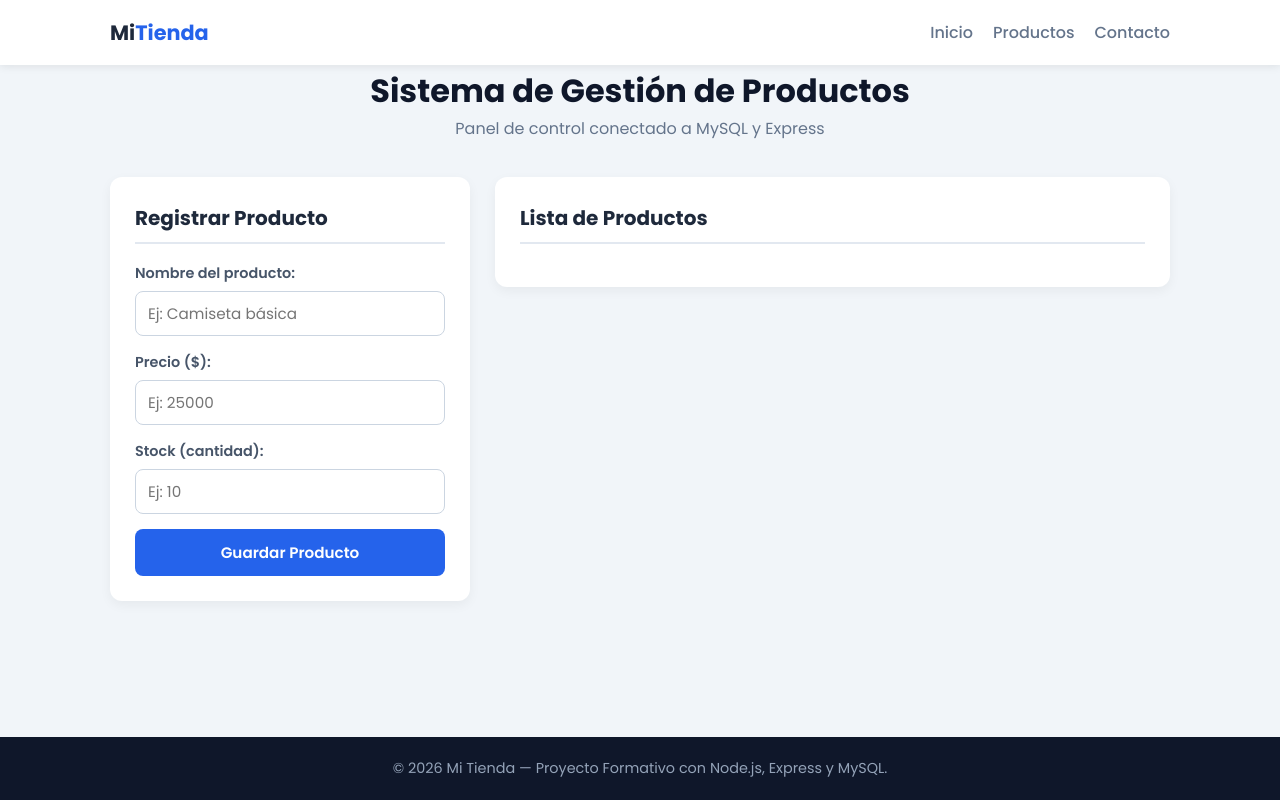
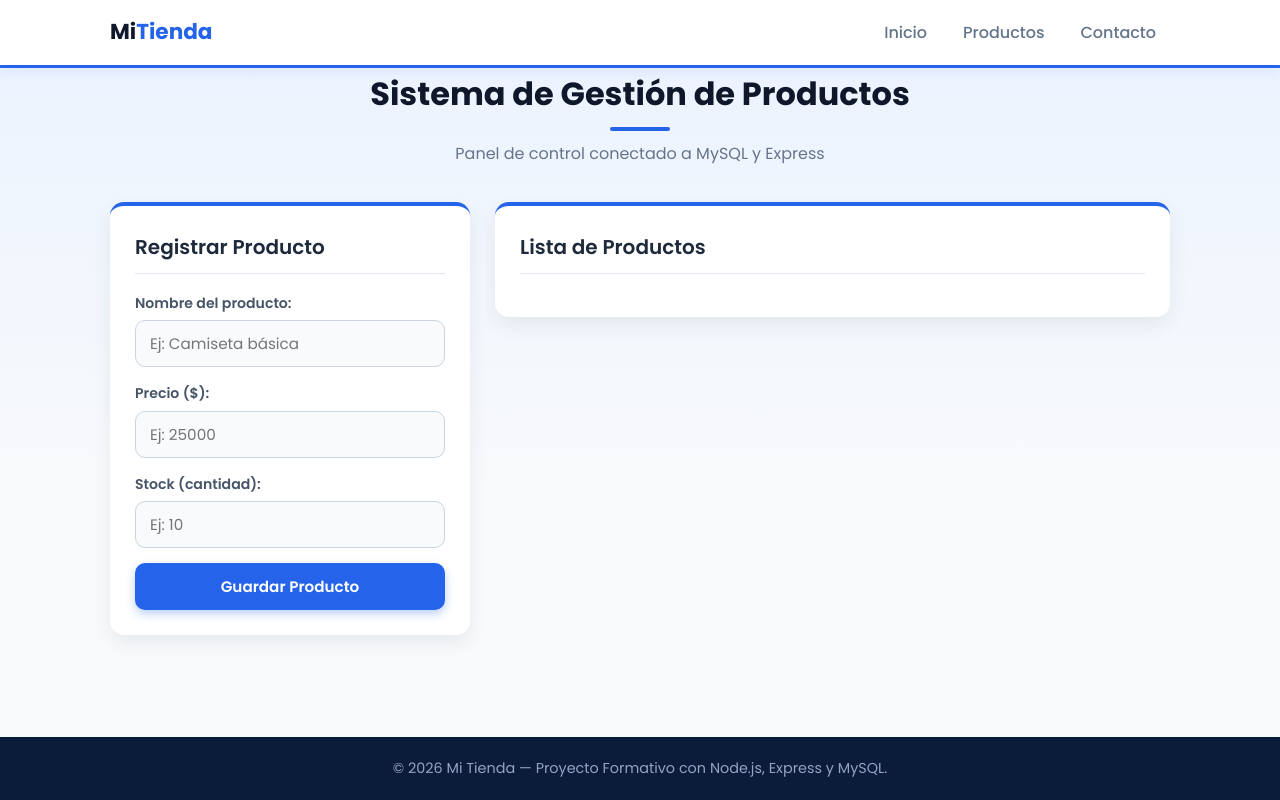
Before and after one commit to Cyber-TL/proyecto_bd, a plain HTML site: page frontend/index.html in a window 1280 px wide. Drawn offline with Linux system fonts and the light colour scheme; no server answers.

Commit message:
Proyecto a produccion

```diff
--- a/backend/package.json
+++ b/backend/package.json
@@ -12,6 +12,7 @@
   "type": "commonjs",
   "dependencies": {
     "cors": "^2.8.6",
+    "dotenv": "^18.0.8",
     "express": "^5.2.1",
     "mysql2": "^3.24.5",
     "nodemon": "^3.1.14"
--- a/frontend/estilos.css
+++ b/frontend/estilos.css
@@ -1,3 +1,17 @@
+/* =========================================================
+   estilos.css — Mi Tienda · Contacto (mensajes) · azul
+   ========================================================= */
+
+:root {
+    --azul: #2563eb;
+    --azul-oscuro: #1d4ed8;
+    --azul-claro: #dbeafe;
+    --texto: #0f172a;
+    --gris: #64748b;
+    --borde: #e2e8f0;
+    --peligro: #dc2626;
+}
+
 * {
     margin: 0;
     padding: 0;
@@ -6,7 +20,8 @@
 
 body {
     font-family: 'Poppins', Arial, sans-serif;
-    background-color: #f1f5f9;
+    background: linear-gradient(180deg, #eaf2ff 0%, #f8fafc 60%);
+    background-attachment: fixed;
     color: #1e293b;
     line-height: 1.6;
     min-height: 100vh;
@@ -16,14 +31,16 @@ body {
 
 .contenedor {
     width: 100%;
-    max-width: 1100px;
+    max-width: 900px;
     margin: 0 auto;
     padding: 0 20px;
 }
 
+/* --- Navbar --- */
 .navbar {
     background-color: #ffffff;
-    box-shadow: 0 2px 8px rgba(0, 0, 0, 0.08);
+    border-bottom: 3px solid var(--azul);
+    box-shadow: 0 4px 12px rgba(37, 99, 235, 0.08);
     position: sticky;
     top: 0;
     z-index: 10;
@@ -34,36 +51,41 @@ body {
     justify-content: space-between;
     align-items: center;
     height: 65px;
+    max-width: 1100px;
 }
 
 .logo {
-    font-size: 1.3rem;
+    font-size: 1.35rem;
     font-weight: 700;
     text-decoration: none;
-    color: #1e293b;
+    color: var(--texto);
 }
 
 .logo strong {
-    color: #2563eb;
+    color: var(--azul);
 }
 
 .nav-links {
     display: flex;
-    gap: 20px;
+    gap: 8px;
 }
 
 .nav-links a {
     text-decoration: none;
-    color: #64748b;
+    color: var(--gris);
     font-weight: 500;
-    transition: color 0.2s;
+    padding: 6px 14px;
+    border-radius: 999px;
+    transition: color 0.2s, background-color 0.2s;
 }
 
 .nav-links a:hover,
 .nav-links a.activo {
-    color: #2563eb;
+    color: var(--azul);
+    background-color: var(--azul-claro);
 }
 
+/* --- Principal --- */
 main {
     flex: 1;
     padding: 40px 20px;
@@ -71,226 +93,47 @@ main {
 
 .encabezado-principal {
     text-align: center;
-    margin-bottom: 35px;
+    margin-bottom: 30px;
 }
 
 .encabezado-principal h1 {
     font-size: 2rem;
-    color: #0f172a;
+    font-weight: 700;
+    color: var(--texto);
+}
+
+.encabezado-principal h1::after {
+    content: "";
+    display: block;
+    width: 60px;
+    height: 4px;
+    margin: 8px auto 0;
+    background-color: var(--azul);
+    border-radius: 999px;
 }
 
 .encabezado-principal p {
-    color: #64748b;
-    font-size: 1rem;
+    color: var(--gris);
+    margin-top: 10px;
 }
 
-.panel-tienda {
-    display: grid;
-    grid-template-columns: 360px 1fr;
-    gap: 25px;
-    align-items: start;
-    margin-bottom: 35px;
-}
-
+/* --- Tarjeta --- */
 .tarjeta {
     background-color: #ffffff;
-    border-radius: 12px;
-    padding: 25px;
-    box-shadow: 0 4px 12px rgba(0, 0, 0, 0.05);
-    margin-bottom: 25px;
-}
-
-.panel-tienda .tarjeta {
-    margin-bottom: 0;
+    border-radius: 14px;
+    border-top: 4px solid var(--azul);
+    padding: 28px;
+    box-shadow: 0 8px 20px rgba(15, 23, 42, 0.07);
+    margin-bottom: 28px;
 }
 
 .tarjeta h2 {
-    font-size: 1.25rem;
+    font-size: 1.2rem;
+    font-weight: 600;
     color: #1e293b;
     margin-bottom: 18px;
-    border-bottom: 2px solid #e2e8f0;
-    padding-bottom: 8px;
-}
-
-form {
-    display: flex;
-    flex-direction: column;
-    gap: 15px;
-}
-
-.campo {
-    display: flex;
-    flex-direction: column;
-    gap: 6px;
-}
-
-.fila-contacto {
-    display: grid;
-    grid-template-columns: 1fr 1fr;
-    gap: 15px;
-}
-
-label {
-    font-size: 0.9rem;
-    font-weight: 600;
-    color: #475569;
-}
-
-input,
-textarea {
-    font-family: inherit;
-    font-size: 0.95rem;
-    padding: 10px 12px;
-    border: 1px solid #cbd5e1;
-    border-radius: 8px;
-    outline: none;
-    transition: border-color 0.2s, box-shadow 0.2s;
-}
-
-textarea {
-    resize: vertical;
-}
-
-input:focus,
-textarea:focus {
-    border-color: #2563eb;
-    box-shadow: 0 0 0 3px rgba(37, 99, 235, 0.15);
-}
-
-.btn {
-    padding: 12px;
-    font-family: inherit;
-    font-size: 0.95rem;
-    font-weight: 600;
-    border: none;
-    border-radius: 8px;
-    cursor: pointer;
-    transition: background-color 0.2s, transform 0.1s;
-}
-
-.btn:active {
-    transform: scale(0.98);
-}
-
-.acciones-form {
-    display: flex;
-    gap: 10px;
-}
-
-.btn-guardar {
-    flex: 1;
-    background-color: #2563eb;
-    color: #ffffff;
-}
-
-.btn-guardar:hover {
-    background-color: #1d4ed8;
-}
-
-.btn-cancelar {
-    background-color: #e2e8f0;
-    color: #475569;
-}
-
-.btn-cancelar:hover {
-    background-color: #cbd5e1;
-}
-
-.btn-enviar {
-    background-color: #2563eb;
-    color: #ffffff;
-    align-self: flex-start;
-    padding: 10px 24px;
-}
-
-.btn-enviar:hover {
-    background-color: #1d4ed8;
-}
-
-.btn-refrescar {
-    background-color: #e2e8f0;
-    color: #334155;
-    padding: 8px 18px;
-}
-
-.btn-refrescar:hover {
-    background-color: #cbd5e1;
-}
-
-.lista-productos {
-    display: grid;
-    grid-template-columns: repeat(auto-fill, minmax(220px, 1fr));
-    gap: 15px;
-}
-
-.producto {
-    background-color: #f8fafc;
-    border: 1px solid #e2e8f0;
-    border-radius: 10px;
-    padding: 16px;
-    display: flex;
-    flex-direction: column;
-    justify-content: space-between;
-    gap: 12px;
-}
-
-.producto h3 {
-    font-size: 1.05rem;
-    color: #0f172a;
-}
-
-.producto p {
-    font-size: 0.9rem;
-    color: #64748b;
-}
-
-.producto-precio {
-    font-weight: 700;
-    color: #2563eb !important;
-    font-size: 1.1rem !important;
-}
-
-.acciones {
-    display: flex;
-    gap: 8px;
-}
-
-.acciones button {
-    flex: 1;
-    padding: 8px;
-    font-family: inherit;
-    font-size: 0.85rem;
-    font-weight: 600;
-    border: none;
-    border-radius: 6px;
-    cursor: pointer;
-    transition: background-color 0.2s;
-}
-
-.btn-editar {
-    background-color: #e2e8f0;
-    color: #334155;
-}
-
-.btn-editar:hover {
-    background-color: #cbd5e1;
-}
-
-.btn-eliminar {
-    background-color: #fee2e2;
-    color: #dc2626;
-    border: none;
-    border-radius: 6px;
-    padding: 6px 16px;
-    font-family: inherit;
-    font-size: 0.85rem;
-    font-weight: 600;
-    cursor: pointer;
-    transition: background-color 0.2s;
-}
-
-.btn-eliminar:hover {
-    background-color: #fca5a5;
+    padding-bottom: 10px;
+    border-bottom: 1px solid var(--borde);
 }
 
 .cabecera-lista {
@@ -305,31 +148,123 @@ textarea:focus {
 }
 
 .subtitulo-contacto {
-    color: #64748b;
-    font-size: 0.9rem;
-    margin-bottom: 15px;
+    color: var(--gris);
+    font-size: 0.88rem;
+    margin-bottom: 18px;
 }
 
 .subtitulo-contacto code {
-    background: #e2e8f0;
-    color: #1d4ed8;
+    background: var(--azul-claro);
+    color: var(--azul-oscuro);
     padding: 2px 6px;
     border-radius: 4px;
     font-size: 0.82rem;
 }
 
+/* --- Formulario --- */
+form {
+    display: flex;
+    flex-direction: column;
+    gap: 16px;
+}
+
+.fila-contacto {
+    display: grid;
+    grid-template-columns: 1fr 1fr;
+    gap: 16px;
+}
+
+.campo {
+    display: flex;
+    flex-direction: column;
+    gap: 6px;
+}
+
+label {
+    font-size: 0.88rem;
+    font-weight: 600;
+    color: #475569;
+}
+
+input,
+textarea {
+    font-family: inherit;
+    font-size: 0.95rem;
+    padding: 11px 14px;
+    border: 1px solid #cbd5e1;
+    border-radius: 10px;
+    background-color: #f8fafc;
+    outline: none;
+    transition: border-color 0.2s, box-shadow 0.2s, background-color 0.2s;
+}
+
+textarea {
+    resize: vertical;
+}
+
+input:focus,
+textarea:focus {
+    background-color: #ffffff;
+    border-color: var(--azul);
+    box-shadow: 0 0 0 3px rgba(37, 99, 235, 0.18);
+}
+
+/* --- Botones --- */
+.btn {
+    padding: 11px 24px;
+    font-family: inherit;
+    font-size: 0.92rem;
+    font-weight: 600;
+    border: none;
+    border-radius: 10px;
+    cursor: pointer;
+    transition: background-color 0.2s, transform 0.1s, box-shadow 0.2s;
+}
+
+.btn:active {
+    transform: scale(0.97);
+}
+
+.btn-enviar {
+    background-color: var(--azul);
+    color: #ffffff;
+    align-self: flex-start;
+    box-shadow: 0 4px 10px rgba(37, 99, 235, 0.3);
+}
+
+.btn-enviar:hover {
+    background-color: var(--azul-oscuro);
+}
+
+.btn-refrescar {
+    background-color: var(--azul-claro);
+    color: var(--azul-oscuro);
+    padding: 8px 18px;
+}
+
+.btn-refrescar:hover {
+    background-color: #bfdbfe;
+}
+
+/* --- Mensajes recibidos --- */
 .lista-mensajes {
     display: flex;
     flex-direction: column;
-    gap: 15px;
+    gap: 16px;
 }
 
 .mensaje {
-    background-color: #f8fafc;
-    border: 1px solid #e2e8f0;
-    border-left: 4px solid #2563eb;
-    border-radius: 10px;
+    background-color: #ffffff;
+    border: 1px solid var(--borde);
+    border-left: 4px solid var(--azul);
+    border-radius: 12px;
     padding: 16px 20px;
+    transition: transform 0.2s, box-shadow 0.2s;
+}
+
+.mensaje:hover {
+    transform: translateY(-2px);
+    box-shadow: 0 8px 18px rgba(37, 99, 235, 0.12);
 }
 
 .mensaje-cabecera {
@@ -343,19 +278,22 @@ textarea:focus {
 .mensaje-nombre {
     font-size: 1.05rem;
     font-weight: 700;
-    color: #0f172a;
+    color: var(--texto);
 }
 
 .mensaje-correo {
     font-size: 0.82rem;
-    color: #2563eb;
+    color: var(--azul);
     margin-left: 6px;
     font-weight: 400;
 }
 
 .mensaje-fecha {
     font-size: 0.78rem;
-    color: #64748b;
+    color: var(--gris);
+    background-color: #f1f5f9;
+    padding: 2px 10px;
+    border-radius: 999px;
 }
 
 .mensaje-asunto {
@@ -368,8 +306,7 @@ textarea:focus {
 .mensaje-texto {
     margin-top: 10px;
     padding: 12px 14px;
-    background: #ffffff;
-    border: 1px solid #e2e8f0;
+    background-color: #f8fafc;
     border-radius: 8px;
     font-size: 0.92rem;
     color: #475569;
@@ -383,28 +320,46 @@ textarea:focus {
     margin-top: 10px;
 }
 
+.btn-eliminar {
+    background-color: #fee2e2;
+    color: var(--peligro);
+    border: none;
+    border-radius: 8px;
+    padding: 6px 16px;
+    font-family: inherit;
+    font-size: 0.82rem;
+    font-weight: 600;
+    cursor: pointer;
+    transition: background-color 0.2s;
+}
+
+.btn-eliminar:hover {
+    background-color: #fecaca;
+}
+
 .vacio {
-    color: #64748b;
+    color: var(--gris);
     text-align: center;
     padding: 20px 0;
 }
 
+/* --- Footer --- */
 .footer {
-    background-color: #0f172a;
-    color: #94a3b8;
+    background-color: #0b1b3a;
+    color: #93a4c3;
     padding: 20px 0;
     margin-top: auto;
     text-align: center;
     font-size: 0.9rem;
 }
 
-@media (max-width: 768px) {
-    .panel-tienda,
+/* --- Responsive --- */
+@media (max-width: 700px) {
     .fila-contacto {
         grid-template-columns: 1fr;
     }
 
     .nav-links {
-        display: none;
+        gap: 4px;
     }
 }
--- a/frontend/styles.css
+++ b/frontend/styles.css
@@ -1,6 +1,16 @@
 /* =========================================================
-   estilos.css — Estilos para Mi Tienda
+   styles.css — Mi Tienda · Index (productos) · azul
    ========================================================= */
+
+:root {
+    --azul: #2563eb;
+    --azul-oscuro: #1d4ed8;
+    --azul-claro: #dbeafe;
+    --texto: #0f172a;
+    --gris: #64748b;
+    --borde: #e2e8f0;
+    --peligro: #dc2626;
+}
 
 * {
     margin: 0;
@@ -10,7 +20,8 @@
 
 body {
     font-family: 'Poppins', Arial, sans-serif;
-    background-color: #f1f5f9;
+    background: linear-gradient(180deg, #eaf2ff 0%, #f8fafc 60%);
+    background-attachment: fixed;
     color: #1e293b;
     line-height: 1.6;
     min-height: 100vh;
@@ -25,10 +36,11 @@ body {
     padding: 0 20px;
 }
 
-/* --- Barra de Navegación (Navbar) --- */
+/* --- Navbar --- */
 .navbar {
     background-color: #ffffff;
-    box-shadow: 0 2px 8px rgba(0, 0, 0, 0.08);
+    border-bottom: 3px solid var(--azul);
+    box-shadow: 0 4px 12px rgba(37, 99, 235, 0.08);
     position: sticky;
     top: 0;
     z-index: 10;
@@ -42,33 +54,37 @@ body {
 }
 
 .logo {
-    font-size: 1.3rem;
+    font-size: 1.35rem;
     font-weight: 700;
     text-decoration: none;
-    color: #1e293b;
+    color: var(--texto);
 }
 
 .logo strong {
-    color: #2563eb;
+    color: var(--azul);
 }
 
 .nav-links {
     display: flex;
-    gap: 20px;
+    gap: 8px;
 }
 
 .nav-links a {
     text-decoration: none;
-    color: #64748b;
+    color: var(--gris);
     font-weight: 500;
-    transition: color 0.2s;
+    padding: 6px 14px;
+    border-radius: 999px;
+    transition: color 0.2s, background-color 0.2s;
 }
 
-.nav-links a:hover {
-    color: #2563eb;
+.nav-links a:hover,
+.nav-links a.activo {
+    color: var(--azul);
+    background-color: var(--azul-claro);
 }
 
-/* --- Contenido Principal --- */
+/* --- Principal --- */
 main {
     flex: 1;
     padding: 40px 20px;
@@ -81,15 +97,26 @@ main {
 
 .encabezado-principal h1 {
     font-size: 2rem;
-    color: #0f172a;
+    font-weight: 700;
+    color: var(--texto);
+}
+
+.encabezado-principal h1::after {
+    content: "";
+    display: block;
+    width: 60px;
+    height: 4px;
+    margin: 8px auto 0;
+    background-color: var(--azul);
+    border-radius: 999px;
 }
 
 .encabezado-principal p {
-    color: #64748b;
-    font-size: 1rem;
+    color: var(--gris);
+    margin-top: 10px;
 }
 
-/* --- Layout del Panel (Formulario + Lista) --- */
+/* --- Layout del panel --- */
 .panel-tienda {
     display: grid;
     grid-template-columns: 360px 1fr;
@@ -98,20 +125,22 @@ main {
     margin-bottom: 35px;
 }
 
-/* Tarjeta contenedora blanca */
+/* --- Tarjeta --- */
 .tarjeta {
     background-color: #ffffff;
-    border-radius: 12px;
+    border-radius: 14px;
+    border-top: 4px solid var(--azul);
     padding: 25px;
-    box-shadow: 0 4px 12px rgba(0, 0, 0, 0.05);
+    box-shadow: 0 8px 20px rgba(15, 23, 42, 0.07);
 }
 
 .tarjeta h2 {
     font-size: 1.25rem;
+    font-weight: 600;
     color: #1e293b;
     margin-bottom: 18px;
-    border-bottom: 2px solid #e2e8f0;
-    padding-bottom: 8px;
+    border-bottom: 1px solid var(--borde);
+    padding-bottom: 10px;
 }
 
 /* --- Formulario --- */
@@ -128,7 +157,7 @@ form {
 }
 
 label {
-    font-size: 0.9rem;
+    font-size: 0.88rem;
     font-weight: 600;
     color: #475569;
 }
@@ -137,33 +166,35 @@ input,
 textarea {
     font-family: inherit;
     font-size: 0.95rem;
-    padding: 10px 12px;
+    padding: 11px 14px;
     border: 1px solid #cbd5e1;
-    border-radius: 8px;
+    border-radius: 10px;
+    background-color: #f8fafc;
     outline: none;
-    transition: border-color 0.2s, box-shadow 0.2s;
+    transition: border-color 0.2s, box-shadow 0.2s, background-color 0.2s;
 }
 
 input:focus,
 textarea:focus {
-    border-color: #2563eb;
-    box-shadow: 0 0 0 3px rgba(37, 99, 235, 0.15);
+    background-color: #ffffff;
+    border-color: var(--azul);
+    box-shadow: 0 0 0 3px rgba(37, 99, 235, 0.18);
 }
 
-/* Botones */
+/* --- Botones --- */
 .btn {
     padding: 12px;
     font-family: inherit;
     font-size: 0.95rem;
     font-weight: 600;
     border: none;
-    border-radius: 8px;
+    border-radius: 10px;
     cursor: pointer;
-    transition: background-color 0.2s, transform 0.1s;
+    transition: background-color 0.2s, transform 0.1s, box-shadow 0.2s;
 }
 
 .btn:active {
-    transform: scale(0.98);
+    transform: scale(0.97);
 }
 
 .acciones-form {
@@ -173,16 +204,17 @@ textarea:focus {
 
 .btn-guardar {
     flex: 1;
-    background-color: #2563eb;
+    background-color: var(--azul);
     color: #ffffff;
+    box-shadow: 0 4px 10px rgba(37, 99, 235, 0.3);
 }
 
 .btn-guardar:hover {
-    background-color: #1d4ed8;
+    background-color: var(--azul-oscuro);
 }
 
 .btn-cancelar {
-    background-color: #e2e8f0;
+    background-color: var(--borde);
     color: #475569;
 }
 
@@ -190,48 +222,44 @@ textarea:focus {
     background-color: #cbd5e1;
 }
 
-.btn-contacto {
-    background-color: #0f172a;
-    color: #ffffff;
-    align-self: flex-start;
-    padding: 10px 24px;
-}
-
-.btn-contacto:hover {
-    background-color: #334155;
-}
-
-/* --- Tarjetas de Producto --- */
+/* --- Productos --- */
 .lista-productos {
     display: grid;
     grid-template-columns: repeat(auto-fill, minmax(220px, 1fr));
-    gap: 15px;
+    gap: 16px;
 }
 
 .producto {
-    background-color: #f8fafc;
-    border: 1px solid #e2e8f0;
-    border-radius: 10px;
+    background-color: #ffffff;
+    border: 1px solid var(--borde);
+    border-left: 4px solid var(--azul);
+    border-radius: 12px;
     padding: 16px;
     display: flex;
     flex-direction: column;
     justify-content: space-between;
     gap: 12px;
+    transition: transform 0.2s, box-shadow 0.2s;
+}
+
+.producto:hover {
+    transform: translateY(-3px);
+    box-shadow: 0 8px 18px rgba(37, 99, 235, 0.15);
 }
 
 .producto h3 {
     font-size: 1.05rem;
-    color: #0f172a;
+    color: var(--texto);
 }
 
 .producto p {
     font-size: 0.9rem;
-    color: #64748b;
+    color: var(--gris);
 }
 
 .producto-precio {
     font-weight: 700;
-    color: #2563eb;
+    color: var(--azul) !important;
     font-size: 1.1rem !important;
 }
 
@@ -243,53 +271,37 @@ textarea:focus {
 .acciones button {
     flex: 1;
     padding: 8px;
+    font-family: inherit;
     font-size: 0.85rem;
     font-weight: 600;
     border: none;
-    border-radius: 6px;
+    border-radius: 8px;
     cursor: pointer;
     transition: background-color 0.2s;
 }
 
 .btn-editar {
-    background-color: #e2e8f0;
-    color: #334155;
+    background-color: var(--azul-claro);
+    color: var(--azul-oscuro);
 }
 
 .btn-editar:hover {
-    background-color: #cbd5e1;
+    background-color: #bfdbfe;
 }
 
 .btn-eliminar {
     background-color: #fee2e2;
-    color: #dc2626;
+    color: var(--peligro);
 }
 
 .btn-eliminar:hover {
-    background-color: #fca5a5;
+    background-color: #fecaca;
 }
 
-/* --- Sección Contacto --- */
-.seccion-contacto {
-    margin-top: 10px;
-}
-
-.subtitulo-contacto {
-    color: #64748b;
-    font-size: 0.9rem;
-    margin-bottom: 15px;
-}
-
-.fila-contacto {
-    display: grid;
-    grid-template-columns: 1fr 1fr;
-    gap: 15px;
-}
-
-/* --- Pie de Página (Footer) --- */
+/* --- Footer --- */
 .footer {
-    background-color: #0f172a;
-    color: #94a3b8;
+    background-color: #0b1b3a;
+    color: #93a4c3;
     padding: 20px 0;
     margin-top: auto;
     text-align: center;
@@ -302,10 +314,6 @@ textarea:focus {
         grid-template-columns: 1fr;
     }
 
-    .fila-contacto {
-        grid-template-columns: 1fr;
-    }
-
     .nav-links {
         display: none;
     }
```
Also changed, not shown: backend/db.js (+34 -12 lines), backend/server.js (+5 -2 lines), 2 other files.
